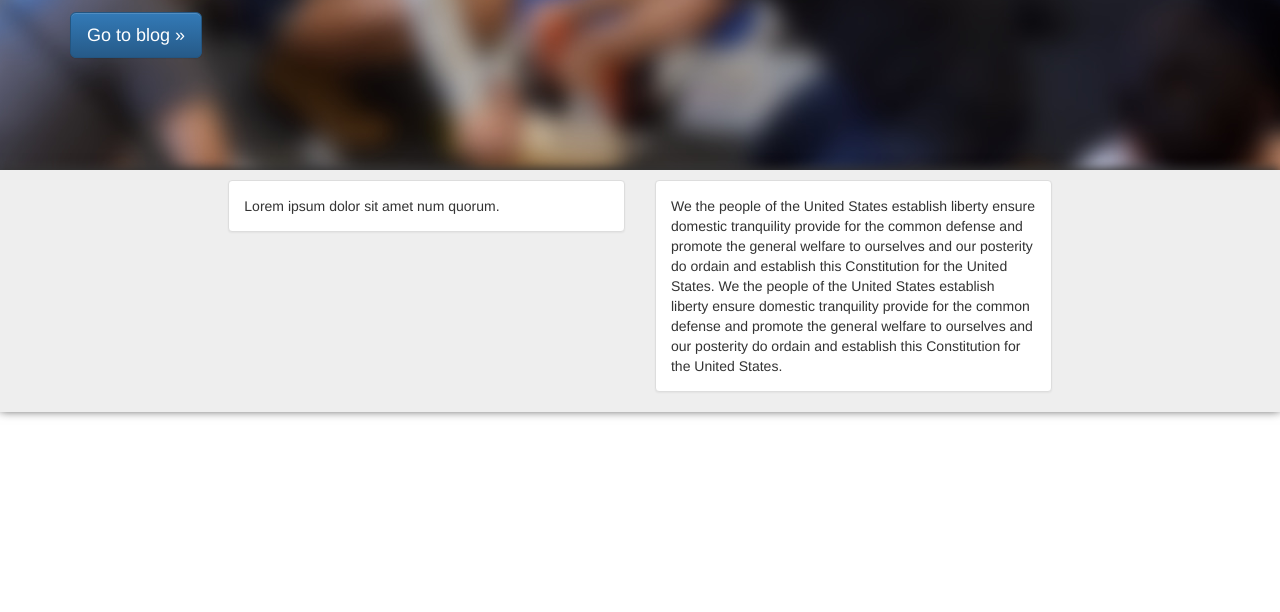
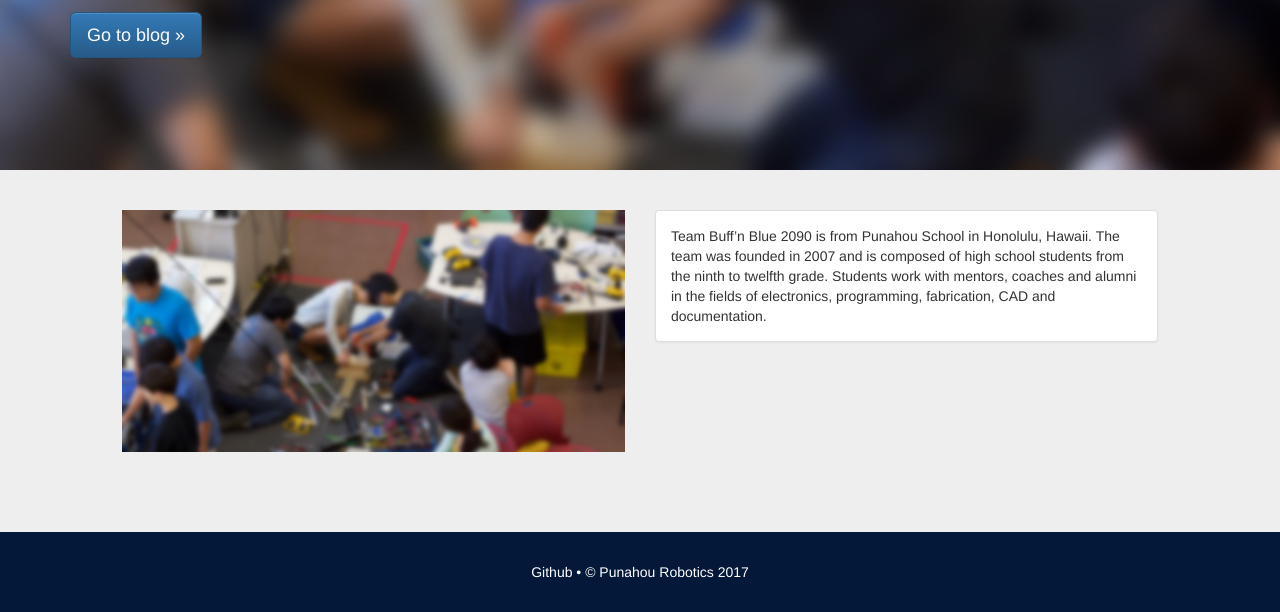
Before and after one commit to frc2090/frc2090.github.io, a plain HTML site: page index.html in a window 1280 px wide. Shown: the part 230-842 px from the top of the page. Before the commit the page ends 800 px from the top, so only its background shows below. Drawn offline with nearby package versions, Linux system fonts and the light colour scheme.

Commit message:
Add footer, about us on homepage

```diff
--- a/css/stylesheet.css
+++ b/css/stylesheet.css
@@ -19,15 +19,6 @@ body {
   -webkit-box-shadow: 0px 2px 10px 0px #333;
   box-shadow:         0px 2px 10px 0px #333;
 }
-
-#lowercontent {
-  -moz-box-shadow:    0px -2px 10px 0px #333;
-  -webkit-box-shadow: 0px -2px 10px 0px #333;
-  box-shadow:         0px -2px 10px 0px #333;
-
-}
-
-
 
 .blog-title {
   font-size: 17pt;
@@ -84,7 +75,32 @@ ul.nav > li a:hover, ul.nav > li {
 
 .row {
   background-color: #EEE;
+  padding-top: 30px;
 }
+
+
+body {
+  background-color: #EEE;
+}
+
+footer {
+  margin-top: 80px;
+  padding-top: 30px;
+  padding-bottom: 20px;
+  background-color: #04193a;
+  color: #FFFFFF;
+  text-align:center;
+
+}
+
+footer a {
+  color: #FFFFFF;
+}
+
+footer a:hover {
+  color: #FFFFFF;
+}
+
 .jumbotron {
   height: 350px;
   color: white;
--- a/index.html
+++ b/index.html
@@ -52,44 +52,25 @@
     </div>
     <div class="container-fluid" id="lowercontent">
       <div class="row">
-        <div class="col-sm-2 hidden-xs"></div>
-        <div class="col-sm-4 col-xs-12" id="page-content">
+        <div class="col-sm-1 hidden-xs"></div>
+        <div class="col-sm-5 col-xs-12" id="page-content">
+
+          <img src="img/homepage.jpg" style="max-width:100%;height:auto;">
+        </div>
+        <div class="col-sm-5 col-xs-12" id="page-content">
           <div class="panel panel-default">
             <div class="panel-body">
-              Lorem ipsum dolor sit amet num quorum.
+              Team Buff’n Blue 2090 is from Punahou School in Honolulu, Hawaii. The team was founded in 2007 and is composed of high school students from the ninth to twelfth grade. Students work with mentors, coaches and alumni in the fields of electronics, programming, fabrication, CAD and documentation.
             </div>
           </div>
-
-
         </div>
-        <div class="col-sm-4 col-xs-12" id="page-content">
-          <div class="panel panel-default">
-            <div class="panel-body">
-              We the people of the United States establish liberty ensure
-              domestic tranquility provide for the common defense and promote
-              the general welfare to ourselves and our posterity do ordain and
-              establish this Constitution for the United States.
-              We the people of the United States establish liberty ensure
-              domestic tranquility provide for the common defense and promote
-              the general welfare to ourselves and our posterity do ordain and
-              establish this Constitution for the United States.
-            </div>
-          </div>
-
-
-        </div>
-        <div class="col-sm-2 hidden-xs"></div>
+        <div class="col-sm-1 hidden-xs"></div>
       </div>
     </div>
 
+    <footer>
+      <p><a href="https://github.com/frc2090/">Github</a> • &copy; Punahou Robotics 2017</p>
+    </footer>
 
-
-
-
-    <script src="https://ajax.googleapis.com/ajax/libs/jquery/1.12.4/jquery.min.js"></script>
-    <script src="https://maxcdn.bootstrapcdn.com/bootstrap/3.3.7/js/bootstrap.min.js"
-    integrity="sha384-Tc5IQib027qvyjSMfHjOMaLkfuWVxZxUPnCJA7l2mCWNIpG9mGCD8wGNIcPD7Txa"
-    crossorigin="anonymous"></script>
-    <script src="js/collapse.js"></script>
   </body>
 </html>
--- a/js/blog.js
+++ b/js/blog.js
@@ -2,6 +2,7 @@
 //http://devinstestblog2090.blogspot.com/feeds/posts/default
 var url = 'http://punahoufrc2090.blogspot.com/feeds/posts/default';
 var div = document.getElementById("blog-div");
+feednami.setPublicApiKey('6e18b2484f28c3f1dff3223b466f38f0e24bb9a0ab53f0581f626354496f1450');
 feednami.load(url)
   .then(feed => {
     for (var k = 0; k < feed.entries.length; k++) {
```
Also changed, not shown: blog/index.html (+4 -0 lines).
